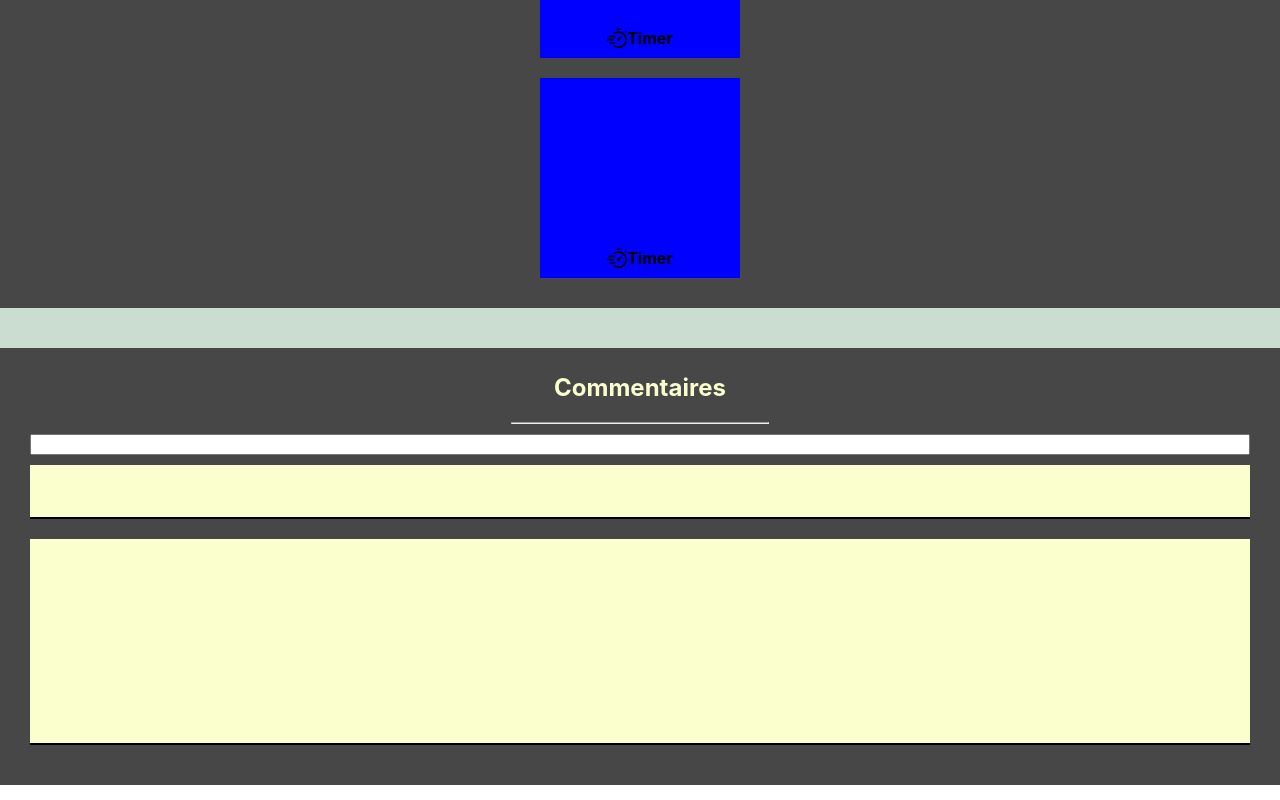
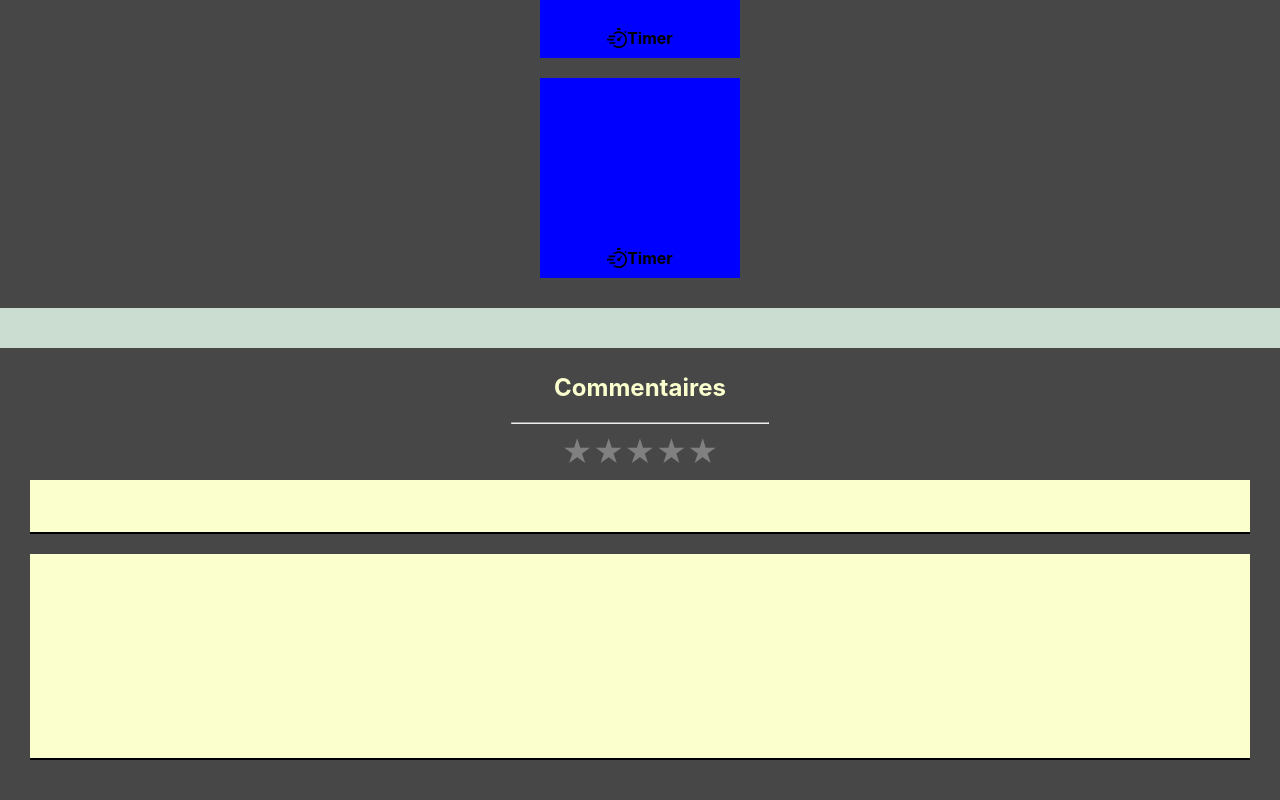
Before and after one commit to WildCodeSchool/2104-wns-paris-lama-front, a React (Create React App) app: page / in a window 1280 px wide. Shown: the part 838-1638 px from the top of the page. Built offline with nearby package versions, Linux system fonts and the light colour scheme.

Commit message:
Html without effect

```diff
--- a/package.json
+++ b/package.json
@@ -12,6 +12,7 @@
     "@types/react-dom": "^17.0.3",
     "react": "^17.0.2",
     "react-dom": "^17.0.2",
+    "react-rating-stars-component": "^2.2.0",
     "react-scripts": "4.0.3",
     "styled-components": "^5.2.3",
     "typescript": "^4.2.4",
--- a/src/components/Courses.tsx
+++ b/src/components/Courses.tsx
@@ -1,5 +1,8 @@
 import React from "react";
 import styled from "styled-components";
+// eslint-disable-next-line @typescript-eslint/ban-ts-comment
+// @ts-ignore
+import ReactStars from "react-rating-stars-component";
 import img from "../assets/arrow.svg";
 import timer from "../assets/timer.svg";
 
@@ -71,7 +74,17 @@
         <h2>Commentaires</h2>
         <hr />
         <Inputs>
-          <InputNote />
+          <InputNote>
+            <ReactStars
+              count={5}
+              size={30}
+              isHalf
+              emptyIcon={<i className="far fa-star" />}
+              halfIcon={<i className="fa fa-star-half-alt" />}
+              fullIcon={<i className="fa fa-star" />}
+              activeColor="#ffd700"
+            />{" "}
+          </InputNote>
           <InputName />
           <InputCommentary autofocus="false" />
         </Inputs>
@@ -207,7 +220,10 @@
   flex-direction: column;
   margin: 10px 30px;
 `;
-const InputNote = styled.input``;
+const InputNote = styled.div`
+  display: flex;
+  justify-content: center;
+`;
 const InputName = styled.input`
   border: none;
   border-bottom: black solid 2px;
```
Also changed, not shown: 1 other file (tests, documents, lock files or other folders).
